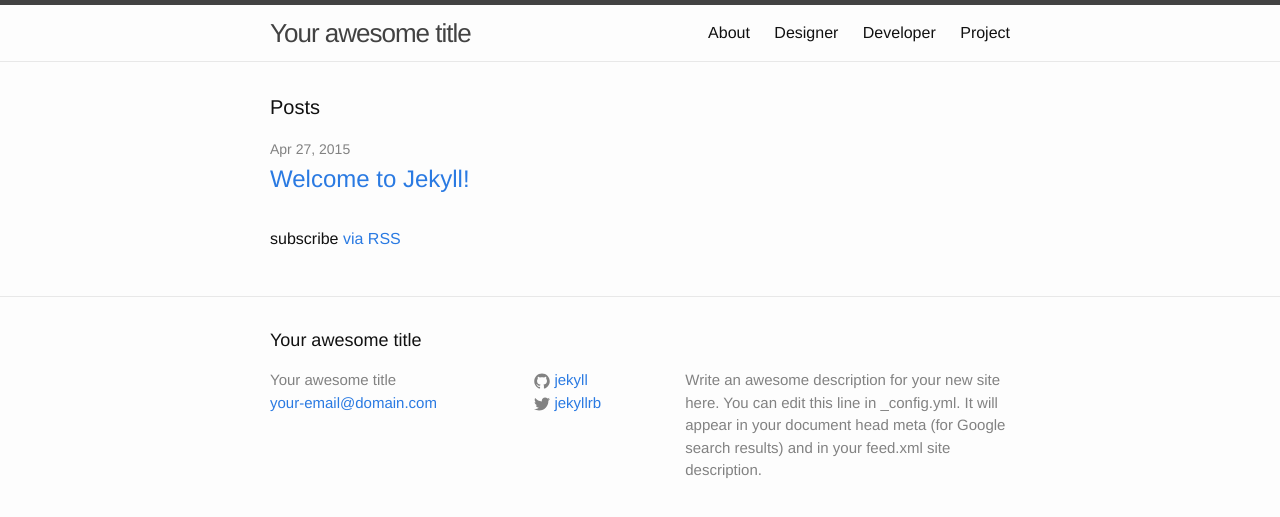
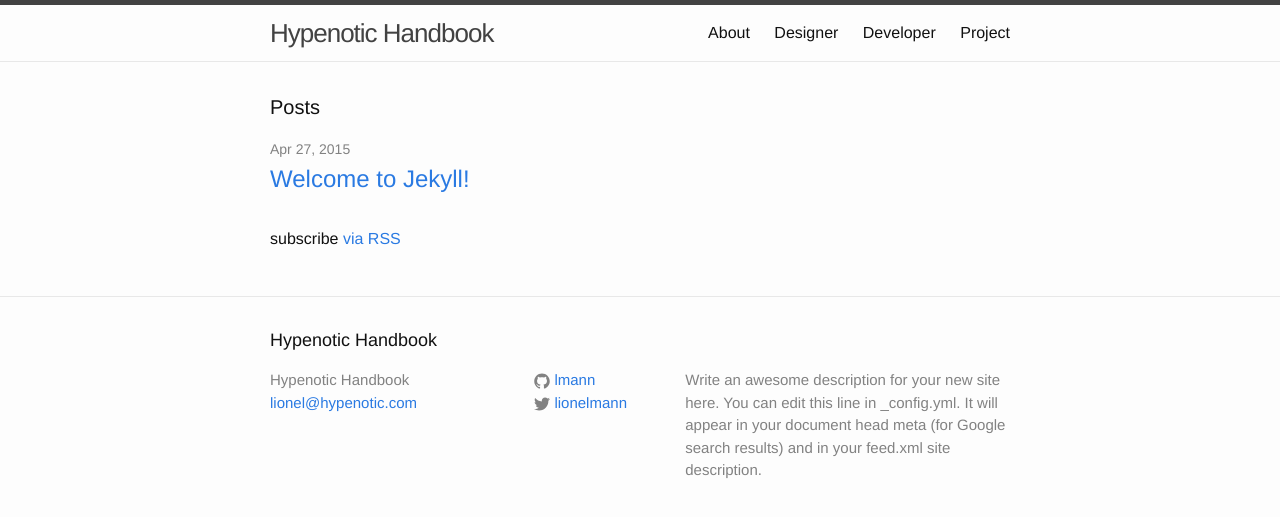
Before and after one commit to TaniaD13/handbook, a Jekyll site: the page built from index.html, in a window 1280 px wide. Shown: the top 517 px of the page. Built offline with Jekyll 4.4.1, drawn with Linux system fonts in a browser that asks for light colours.

Commit message:
fix: site path

```diff
--- a/_config.yml
+++ b/_config.yml
@@ -1,14 +1,14 @@
 # Site settings
-title: Your awesome title
-email: your-email@domain.com
+title: Hypenotic Handbook
+email: lionel@hypenotic.com
 description: > # this means to ignore newlines until "baseurl:"
   Write an awesome description for your new site here. You can edit this
   line in _config.yml. It will appear in your document head meta (for
   Google search results) and in your feed.xml site description.
-baseurl: "" # the subpath of your site, e.g. /blog/
+baseurl: "/handbook" # the subpath of your site, e.g. /blog/
 url: "http://yourdomain.com" # the base hostname & protocol for your site
-twitter_username: jekyllrb
-github_username:  jekyll
+twitter_username: lionelmann
+github_username:  lmann
 
 # Build settings
 markdown: kramdown
```
